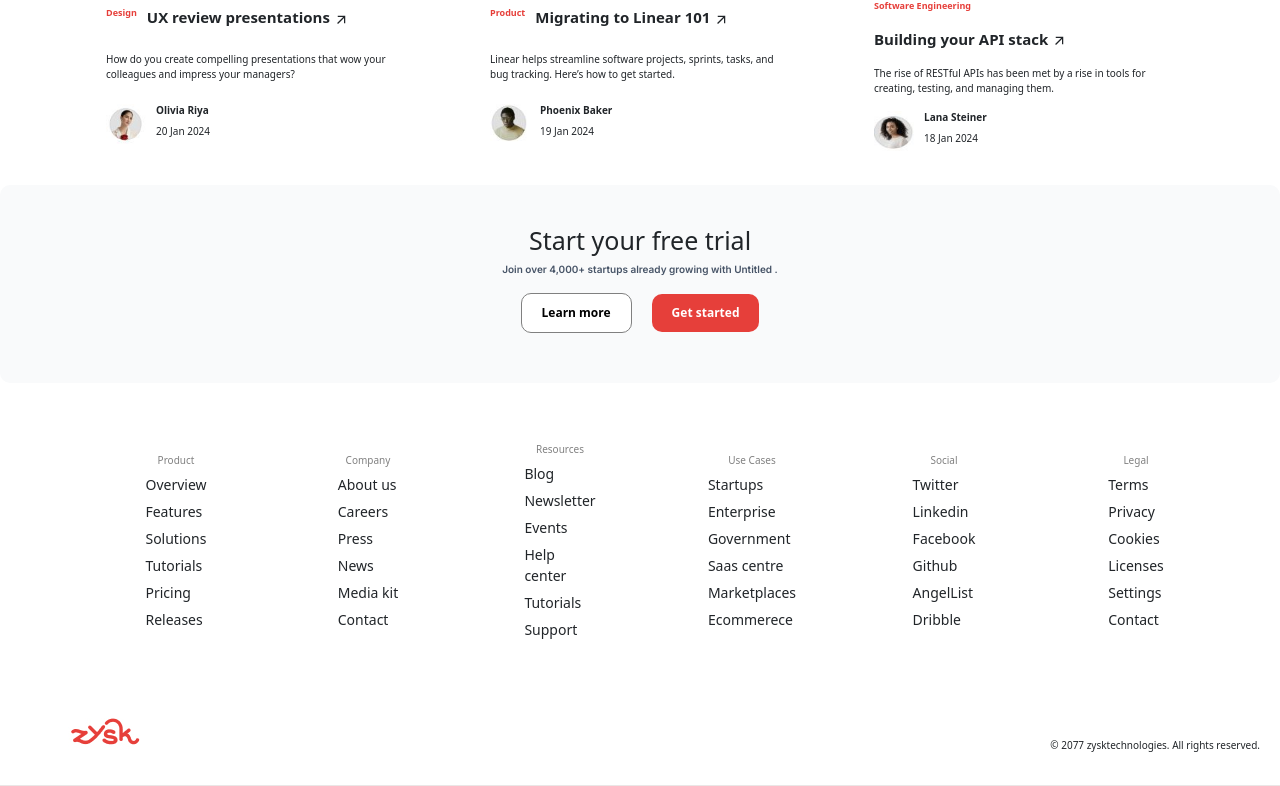
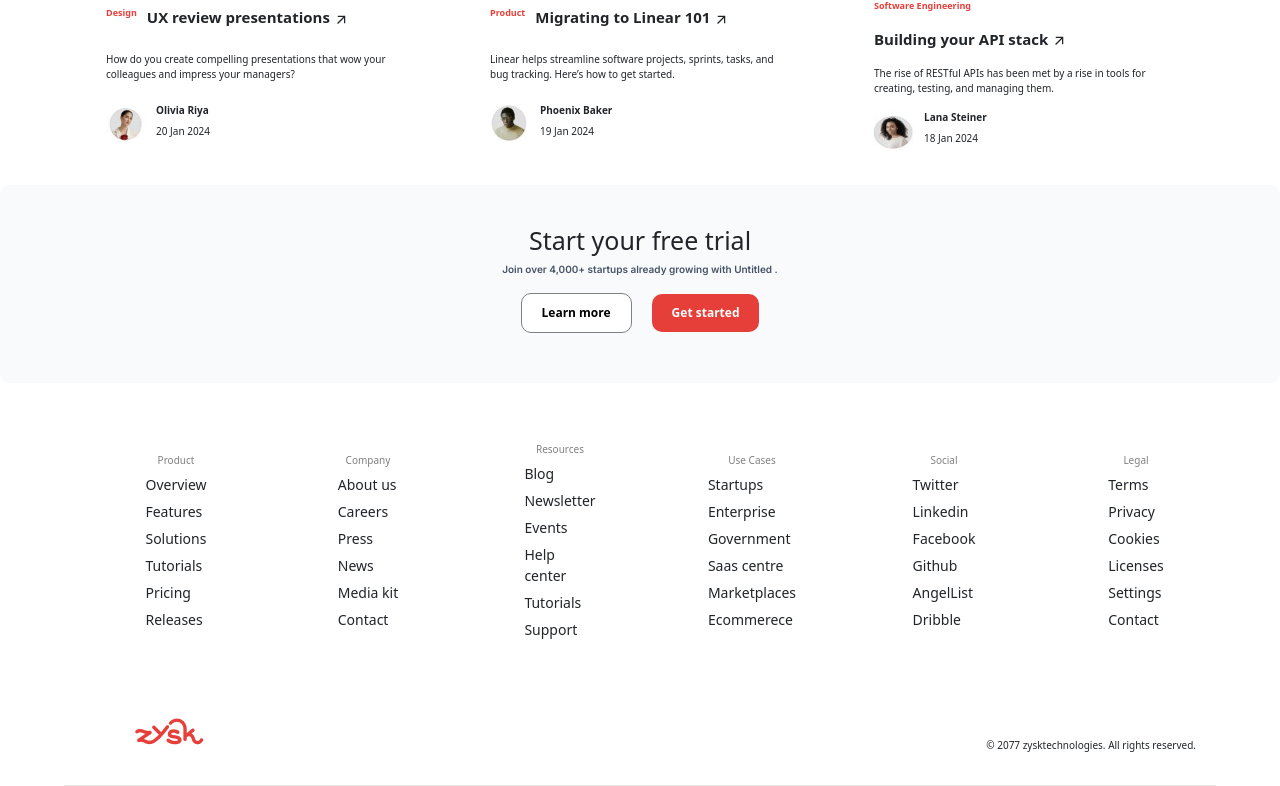
Before and after one commit to AMMRISHA/Zysk-Technologies, a React (Vite) app: page / in a window 1280 px wide. Shown: the part 2797-3583 px from the top of the page. Built offline with nearby package versions, Linux system fonts and the light colour scheme.

Commit message:
6th commit

```diff
--- a/src/components/Footer.jsx
+++ b/src/components/Footer.jsx
@@ -4,7 +4,7 @@ import './Navbar.css';
 function Footer()
 {
   return <>
-  <div className='navbar'>
+  <div className='navbar' style={{width:"90%"}}>
       <ul style={{listStyle:"none"}}>
         <li><img src="logo.JPG"></img></li>
 
```
